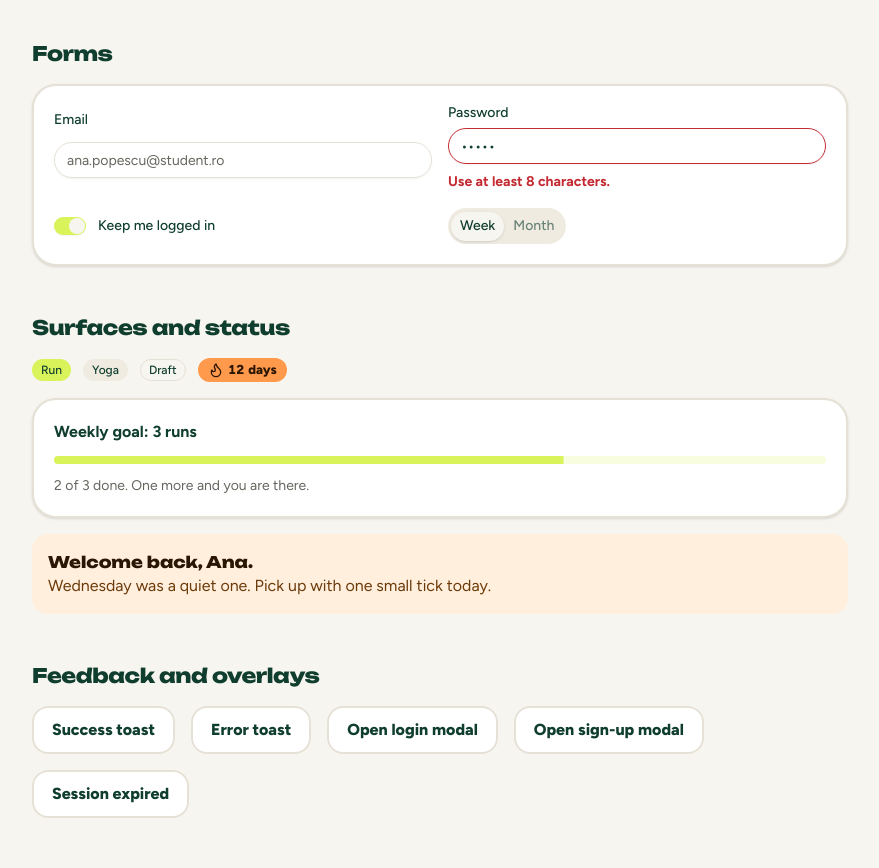
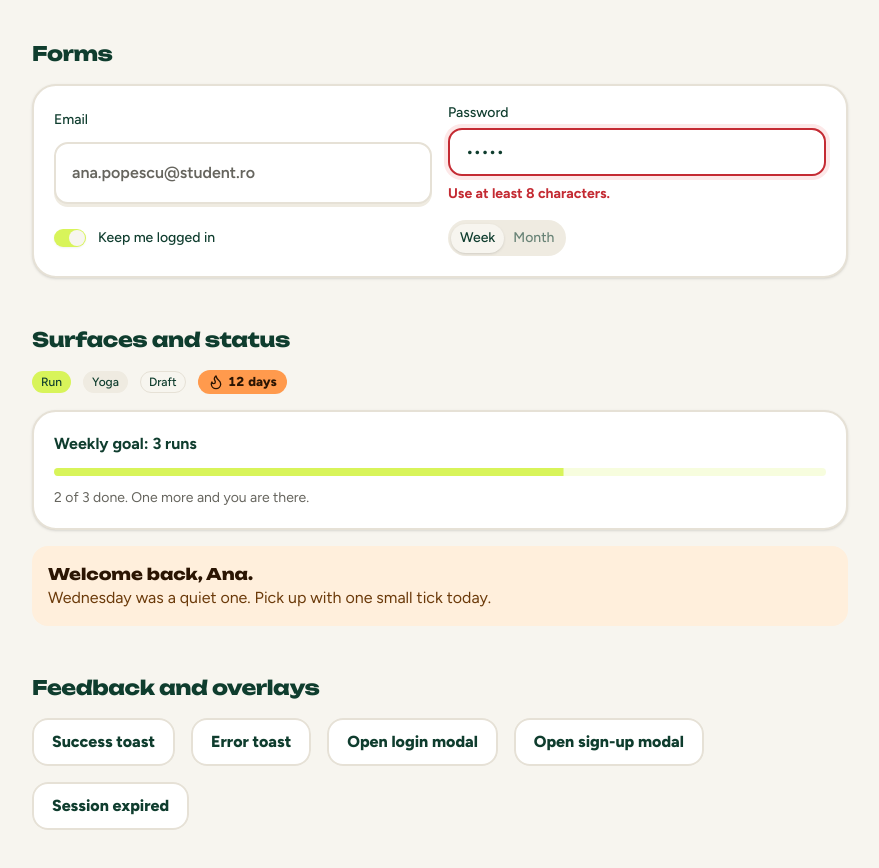
Before and after one commit to Petre20/Proiect_TW, a React (Vite) app in the folder frontend/: page /styleguide in a window 1280 px wide. Shown: the part 1140-2008 px from the top of the page, without its empty margins (200-1079 px from the left). Built offline with nearby package versions, Linux system fonts and the light colour scheme.

Commit message:
feat(frontend): add field primitives and restyle input

```diff
--- /dev/null
+++ b/frontend/src/components/ui/field.tsx
@@ -0,0 +1,40 @@
+import * as React from 'react'
+import { cn } from '@/lib/utils'
+
+function FieldGroup({ className, ...props }: React.ComponentProps<'div'>) {
+  return <div data-slot="field-group" className={cn('grid gap-4', className)} {...props} />
+}
+
+function Field({ className, ...props }: React.ComponentProps<'div'>) {
+  return <div data-slot="field" className={cn('grid gap-1.5', className)} {...props} />
+}
+
+function FieldLabel({ className, ...props }: React.ComponentProps<'label'>) {
+  return (
+    <label
+      data-slot="field-label"
+      className={cn('text-[0.9375rem] font-bold text-foreground', className)}
+      {...props}
+    />
+  )
+}
+
+function FieldDescription({ className, ...props }: React.ComponentProps<'p'>) {
+  return <p data-slot="field-description" className={cn('text-sm text-muted-foreground', className)} {...props} />
+}
+
+function FieldError({ className, children, ...props }: React.ComponentProps<'p'>) {
+  if (!children) return null
+  return (
+    <p
+      role="alert"
+      data-slot="field-error"
+      className={cn('text-sm font-semibold text-destructive-text', className)}
+      {...props}
+    >
+      {children}
+    </p>
+  )
+}
+
+export { Field, FieldDescription, FieldError, FieldGroup, FieldLabel }
--- a/frontend/src/components/ui/input.tsx
+++ b/frontend/src/components/ui/input.tsx
@@ -7,9 +7,9 @@ function Input({ className, type, ...props }: React.ComponentProps<"input">) {
       type={type}
       data-slot="input"
       className={cn(
-        "h-9 w-full min-w-0 rounded-md border border-input bg-transparent px-3 py-1 text-base shadow-xs transition-[color,box-shadow] outline-none selection:bg-primary selection:text-primary-foreground file:inline-flex file:h-7 file:border-0 file:bg-transparent file:text-sm file:font-medium file:text-foreground placeholder:text-muted-foreground disabled:pointer-events-none disabled:cursor-not-allowed disabled:opacity-50 md:text-sm dark:bg-input/30",
-        "focus-visible:border-ring focus-visible:ring-[3px] focus-visible:ring-ring/50",
-        "aria-invalid:border-destructive aria-invalid:ring-destructive/20 dark:aria-invalid:ring-destructive/40",
+        "min-h-12 w-full min-w-0 rounded-[14px] border-2 border-border bg-field px-4 py-2.5 text-base font-semibold text-foreground shadow-[0_3px_0_var(--muted)] transition-[border-color,box-shadow] outline-none selection:bg-primary selection:text-primary-foreground placeholder:text-muted-foreground hover:border-control-edge disabled:pointer-events-none disabled:cursor-not-allowed disabled:opacity-50",
+        "focus-visible:border-ring focus-visible:shadow-[0_0_0_4px_var(--volt)] dark:focus-visible:shadow-[0_0_0_4px_rgb(216_244_90/0.25)]",
+        "aria-invalid:border-destructive aria-invalid:shadow-[0_0_0_4px_var(--destructive-soft)]",
         className
       )}
       {...props}
```
Also changed, not shown: 1 other file (tests, documents, lock files or other folders).
